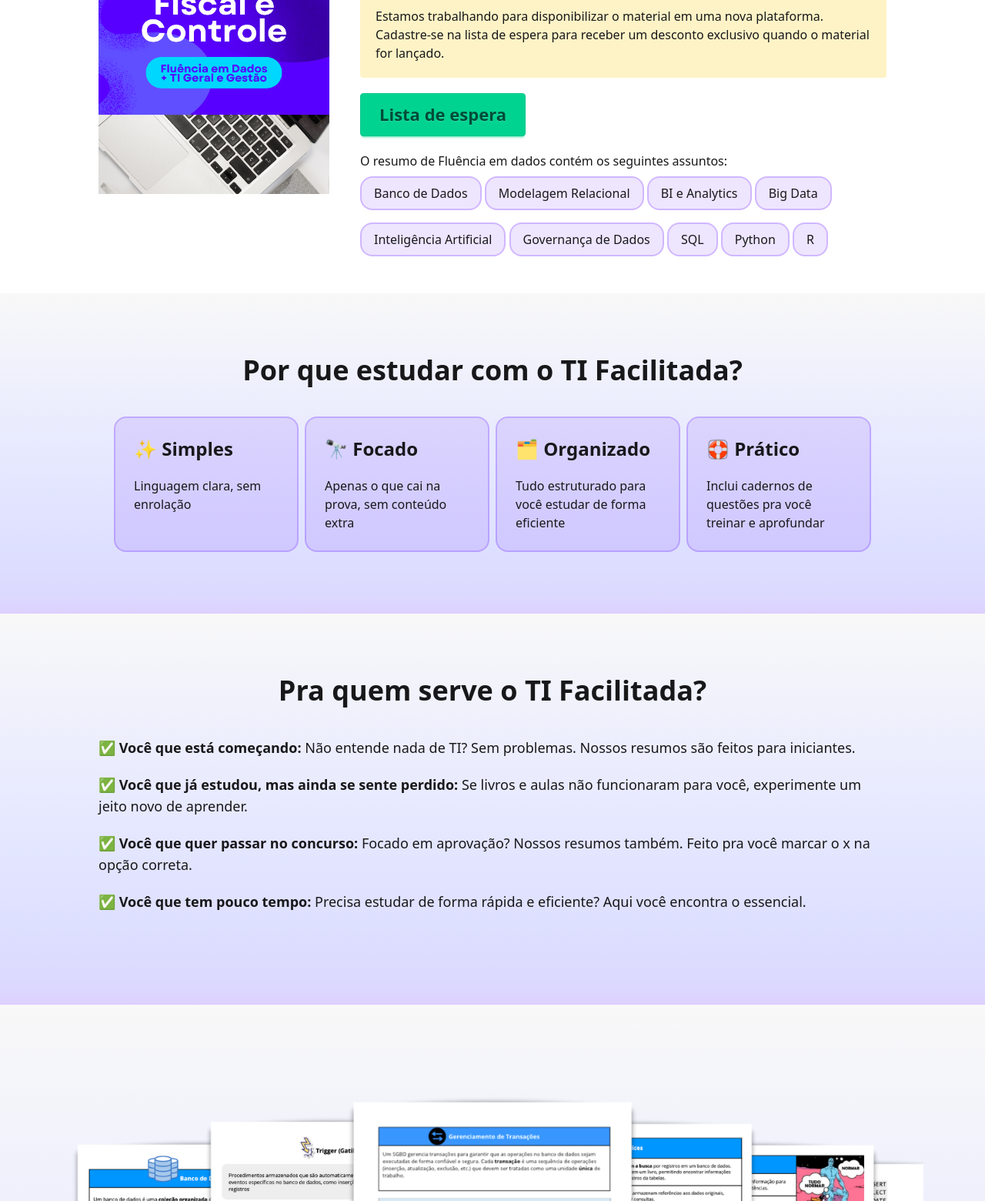
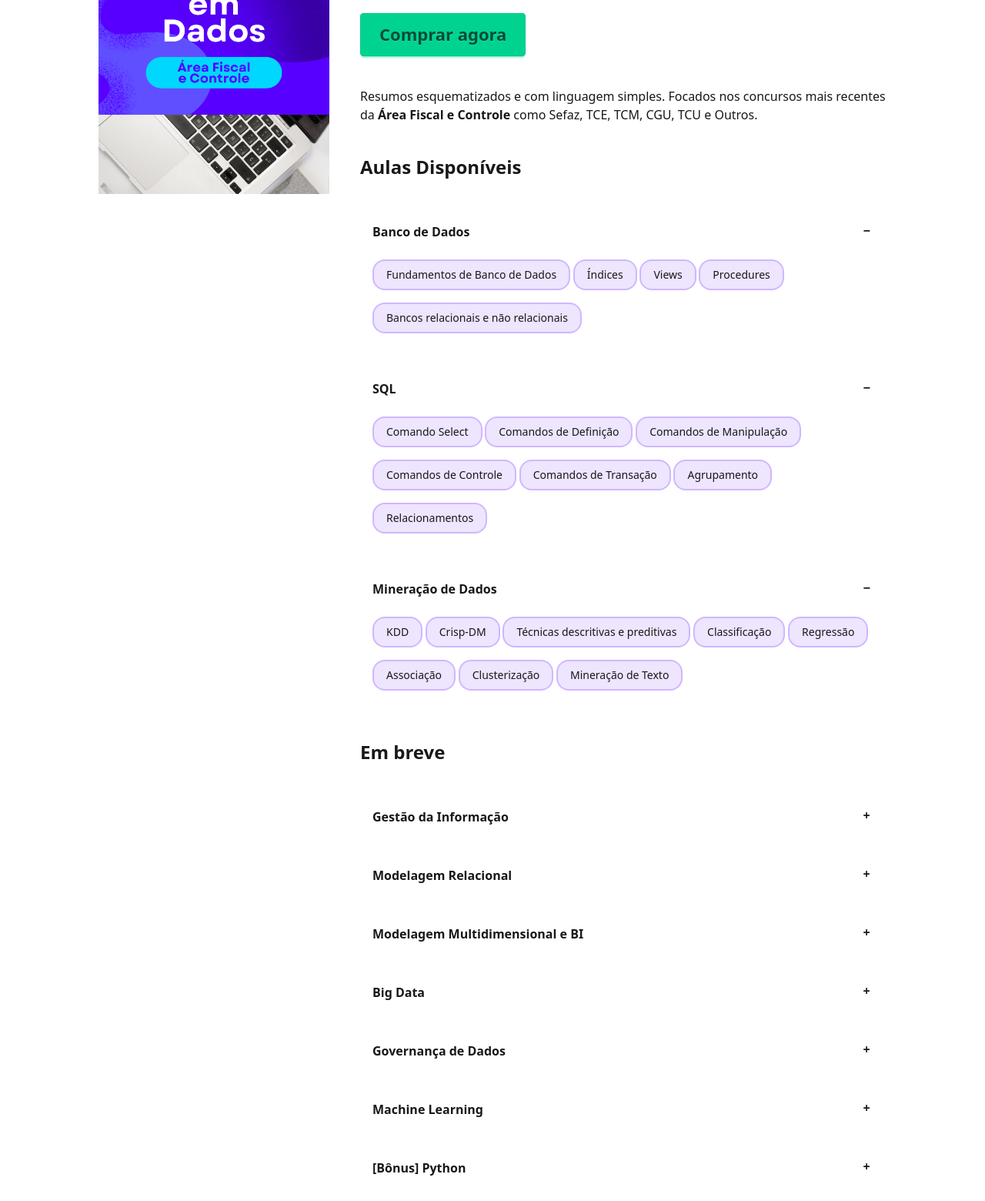
Before and after one commit to klucass/tifacilitada-site, an Astro site: page /materiais/fluencia-em-dados in a window 1280 px wide. Shown: the part 306-1866 px from the top of the page at 77% size. Built offline with nearby package versions, Linux system fonts and the light colour scheme; Astro itself is replaced by a stand-in of ours.

Commit message:
Pré-venda Fluência em Dados

```diff
--- a/src/data/materiais.json
+++ b/src/data/materiais.json
@@ -9,18 +9,9 @@
         "enderecoCheckout": "https://pay.kiwify.com.br/c0rr8GL"
     },
     {
-        "id": "combo-fiscal-controle",
-        "name": "Combo Fiscal e Controle",
-        "price": "R$ 67,00",
-        "description": "Combo Fiscal e Controle",
-        "body": "O resumo de Fluência em dados contém os seguintes assuntos: <ul> <li>Banco de Dados</li> <li>Modelagem Relacional</li> <li>BI e Analytics</li> <li>Big Data</li> <li>Inteligência Artificial</li> <li>Governança de Dados</li> <li>SQL</li> <li>Python</li> <li>R</li> </ul> <br> O resumo de TI Geral e Gestão contém os seguintes assuntos: <ul> <li>Gestão de Projetos</li> <li>Processos de Negócios e Modelagem</li><li>Redes de Computadores</li> <li>Segurança da Informação</li> <li>Certificação Digital</li> <li>PMBOK</li> <li>ITIL</li> <li>COBIT</li> </ul>",
-        "image": "./capas/combo-fiscal-controle.png",
-        "enderecoCheckout": "https://pay.kiwify.com.br/aGMUpNF"
-    },
-    {
         "id": "fluencia-em-dados",
         "name": "Fluência em Dados (Fiscal e Controle)",
-        "price": "R$ 47,00",
+        "price": "R$ 67,00",
         "description": "Fluência em Dados (Fiscal e Controle)",
         "body": "O resumo de Fluência em dados contém os seguintes assuntos: <ul> <li>Banco de Dados</li> <li>Modelagem Relacional</li> <li>BI e Analytics</li> <li>Big Data</li> <li>Inteligência Artificial</li> <li>Governança de Dados</li> <li>SQL</li> <li>Python</li> <li>R</li> </ul>",
         "image": "./capas/fluencia-em-dados.png",
@@ -29,7 +20,7 @@
     {
         "id": "ti-geral-gestao",
         "name": "TI Geral e Gestão",
-        "price": "R$ 47,00",
+        "price": "R$ 67,00",
         "description": "TI Geral e Gestão",
         "body": "O resumo de TI Geral e Gestão contém os seguintes assuntos: <ul> <li>Gestão de Projetos</li> <li>Processos de Negócios e Modelagem</li><li>Redes de Computadores</li> <li>Segurança da Informação</li> <li>Certificação Digital</li> <li>PMBOK</li> <li>ITIL</li> <li>COBIT</li> </ul>",
         "image": "./capas/ti-geral-gestao.png",
--- a/src/pages/materiais/fluencia-em-dados.astro
+++ b/src/pages/materiais/fluencia-em-dados.astro
@@ -1,7 +1,7 @@
 ---
 import { Image } from "astro:assets";
 import LayoutMaterial from "../../layouts/LayoutMaterial.astro";
-import capa from "../../data/capas/combo-fiscal-controle.png";
+import capa from "../../data/capas/fluencia-em-dados.png";
 ---
 
 <LayoutMaterial>
@@ -15,38 +15,168 @@ import capa from "../../data/capas/combo-fiscal-controle.png";
     />
 
     <div class="mb-10">
-      <h1 class="text-4xl font-extrabold my-5 md:my-0">Fluência em Dados</h1>
-      <p class="text-2xl font-bold my-5">R$ 47</p>
+      <h1 class="text-4xl font-extrabold my-5 md:my-0">
+        Fluência em Dados - PRÉ VENDA
+      </h1>
+      <p class="text-3xl font-bold mt-5">R$ 67</p>
+      <p class="mb-5">Promoção de Lançamento - Tempo Limitado!</p>
 
       <div>
-        <p class="my-5 bg-amber-100 p-5 rounded">
-          Estamos trabalhando para disponibilizar o material em uma nova
-          plataforma. Cadastre-se na lista de espera para receber um desconto
-          exclusivo quando o material for lançado.
-        </p>
         <p class="my-5">
           <a
             class="btn btn-success btn-xl"
-            href="https://forms.gle/szPa6k4ufN9uhaDm6">Lista de espera</a
+            href="https://seguro.tifacilitada.com/r/RYD31W55B2">Comprar agora</a
           >
         </p>
       </div>
+
       <div
-        class="[&_li]:bg-primary/10 [&_li]:border-2 [&_li]:border-primary/20 [&_li]:px-4 [&_li]:py-2 [&_li]:my-2 [&_li]:rounded-2xl [&_li]:inline-block"
+        class="my-10 [&_li]:bg-primary/10 [&_li]:border-2 [&_li]:border-primary/20 [&_li]:px-4 [&_li]:py-2 [&_li]:my-2 [&_li]:rounded-2xl [&_li]:inline-block"
       >
-        <p>
-          O resumo de Fluência em dados contém os seguintes assuntos: <ul>
-            <li>Banco de Dados</li>
-            <li>Modelagem Relacional</li>
-            <li>BI e Analytics</li>
-            <li>Big Data</li>
-            <li>Inteligência Artificial</li>
-            <li>Governança de Dados</li>
-            <li>SQL</li>
-            <li>Python</li>
-            <li>R</li>
-          </ul>
+        <p class="my-10">
+          Resumos esquematizados e com linguagem simples. Focados nos concursos
+          mais recentes da <span class="font-bold">Área Fiscal e Controle</span>
+          como Sefaz, TCE, TCM, CGU, TCU e Outros.
         </p>
+
+        <p class="my-10 font-bold text-2xl">Aulas Disponíveis</p>
+        <div
+          tabindex="0"
+          class="collapse collapse-open collapse-plus bg-base-100 mb-5"
+        >
+          <div class="collapse-title font-semibold">Banco de Dados</div>
+          <div class="collapse-content text-sm">
+            <ul>
+              <li>Fundamentos de Banco de Dados</li>
+              <li>Índices</li>
+              <li>Views</li>
+              <li>Procedures</li>
+              <li>Bancos relacionais e não relacionais</li>
+            </ul>
+          </div>
+        </div>
+        <div
+          tabindex="0"
+          class="collapse collapse-open collapse-plus bg-base-100 mb-5"
+        >
+          <div class="collapse-title font-semibold">SQL</div>
+          <div class="collapse-content text-sm">
+            <ul>
+              <li>Comando Select</li>
+              <li>Comandos de Definição</li>
+              <li>Comandos de Manipulação</li>
+              <li>Comandos de Controle</li>
+              <li>Comandos de Transação</li>
+              <li>Agrupamento</li>
+              <li>Relacionamentos</li>
+            </ul>
+          </div>
+        </div>
+        <div
+          tabindex="0"
+          class="collapse collapse-open collapse-plus bg-base-100 mb-5"
+        >
+          <div class="collapse-title font-semibold">Mineração de Dados</div>
+          <div class="collapse-content text-sm">
+            <ul>
+              <li>KDD</li>
+              <li>Crisp-DM</li>
+              <li>Técnicas descritivas e preditivas</li>
+              <li>Classificação</li>
+              <li>Regressão</li>
+              <li>Associação</li>
+              <li>Clusterização</li>
+              <li>Mineração de Texto</li>
+            </ul>
+          </div>
+        </div>
+        <p class="my-10 font-bold text-2xl">Em breve</p>
+        <div tabindex="0" class="collapse collapse-plus bg-base-100 mb-5">
+          <div class="collapse-title font-semibold">Gestão da Informação</div>
+          <div class="collapse-content text-sm">
+            <ul>
+              <li>Dados, Informação, Conhecimento</li>
+              <li>Dados Estruturados</li>
+              <li>Dados Semiestruturados</li>
+              <li>Dados Não Estruturados</li>
+              <li>Dados Abertos</li>
+              <li>Metadados</li>
+            </ul>
+          </div>
+        </div>
+
+        <div tabindex="0" class="collapse collapse-plus bg-base-100 mb-5">
+          <div class="collapse-title font-semibold">Modelagem Relacional</div>
+          <div class="collapse-content text-sm">
+            <ul>
+              <li>Álgebra Relacional</li>
+              <li>Entidades</li>
+              <li>Relacionamentos</li>
+              <li>Cardinalidade</li>
+              <li>Modelos ER</li>
+            </ul>
+          </div>
+        </div>
+        <div tabindex="0" class="collapse collapse-plus bg-base-100 mb-5">
+          <div class="collapse-title font-semibold">
+            Modelagem Multidimensional e BI
+          </div>
+          <div class="collapse-content text-sm">
+            <ul>
+              <li>OLAP</li>
+              <li>Data Warehouse</li>
+            </ul>
+          </div>
+        </div>
+        <div tabindex="0" class="collapse collapse-plus bg-base-100 mb-5">
+          <div class="collapse-title font-semibold">Big Data</div>
+          <div class="collapse-content text-sm">
+            <ul>
+              <li>Fundamentos de Banco de Dados</li>
+              <li>Bancos Relacionais</li>
+              <li>Bancos Não Relacionais</li>
+              <li>Índices</li>
+              <li>Transações</li>
+              <li>ACID</li>
+              <li>Visão</li>
+              <li>Procedures</li>
+              <li>Trigger</li>
+            </ul>
+          </div>
+        </div>
+
+        <div tabindex="0" class="collapse collapse-plus bg-base-100 mb-5">
+          <div class="collapse-title font-semibold">Governança de Dados</div>
+          <div class="collapse-content text-sm">
+            <ul>
+              <li>Fundamentos de Banco de Dados</li>
+            </ul>
+          </div>
+        </div>
+        <div tabindex="0" class="collapse collapse-plus bg-base-100 mb-5">
+          <div class="collapse-title font-semibold">Machine Learning</div>
+          <div class="collapse-content text-sm">
+            <ul>
+              <li>Fundamentos de Banco de Dados</li>
+            </ul>
+          </div>
+        </div>
+        <div tabindex="0" class="collapse collapse-plus bg-base-100 mb-5">
+          <div class="collapse-title font-semibold">[Bônus] Python</div>
+          <div class="collapse-content text-sm">
+            <ul>
+              <li>Fundamentos de Banco de Dados</li>
+            </ul>
+          </div>
+        </div>
+        <div tabindex="0" class="collapse collapse-plus bg-base-100 mb-5">
+          <div class="collapse-title font-semibold">[Bônus] R</div>
+          <div class="collapse-content text-sm">
+            <ul>
+              <li>Fundamentos de Banco de Dados</li>
+            </ul>
+          </div>
+        </div>
       </div>
     </div>
   </div>
--- a/src/pages/materiais/ti-geral-gestao.astro
+++ b/src/pages/materiais/ti-geral-gestao.astro
@@ -16,11 +16,11 @@ import capa from "../../data/capas/combo-fiscal-controle.png";
 
     <div class="mb-10">
       <h1 class="text-4xl font-extrabold my-5 md:my-0">TI Geral e Gestão</h1>
-      <p class="text-2xl font-bold my-5">R$ 47</p>
+      <p class="text-2xl font-bold my-5">R$ 67</p>
       <div>
         <p class="my-5 bg-amber-100 p-5 rounded">
-          Estamos trabalhando para disponibilizar o material em uma nova
-          plataforma. Cadastre-se na lista de espera para receber um desconto
+          Estamos trabalhando na confecção do material com muito carinho e
+          capricho. Cadastre-se na lista de espera para receber um desconto
           exclusivo quando o material for lançado.
         </p>
         <p class="my-5">
```
